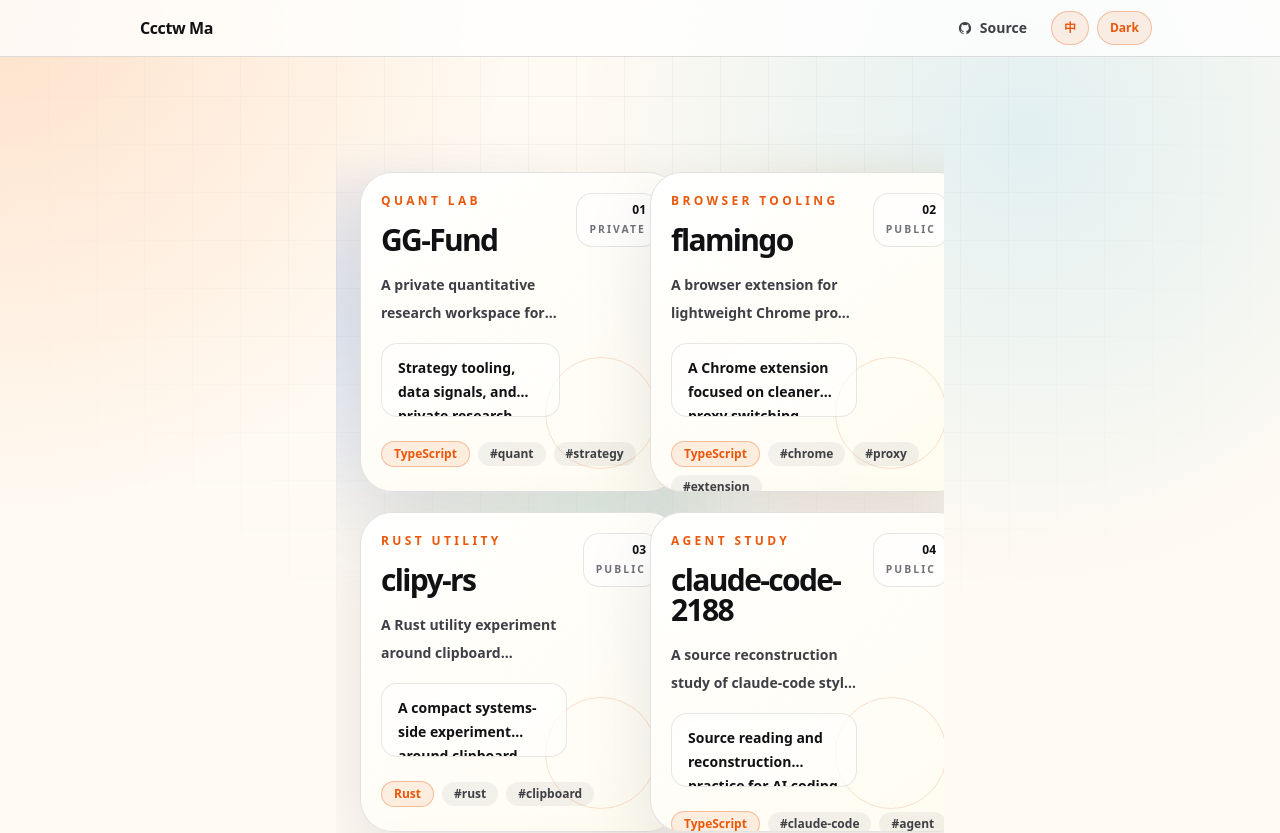
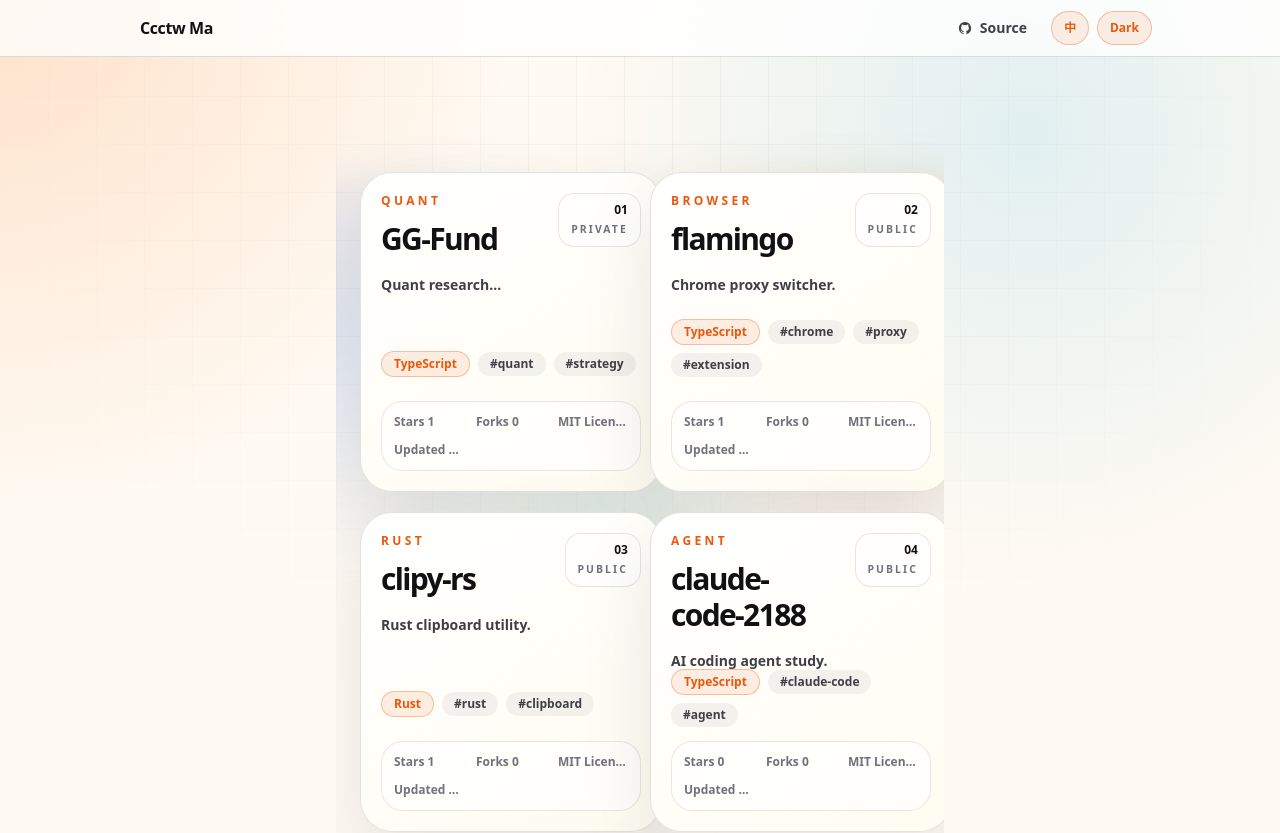
Before and after one commit to ccctw-ma/ccctw-ma.github.io, a Next.js app: page /projects in a window 1280 px wide. Shown: the top 833 px of the page. Built offline with nearby package versions, Linux system fonts and the light colour scheme; no server answers.

Commit message:
Fix projects card text layout

```diff
--- a/src/app/globals.css
+++ b/src/app/globals.css
@@ -283,6 +283,19 @@ html[data-theme="dark"] .profile-meta {
   -webkit-backdrop-filter: blur(20px);
 }
 
+@media (min-width: 768px) {
+  .project-card {
+    aspect-ratio: 1 / 1.18;
+    min-height: 20rem;
+  }
+}
+
+@media (min-width: 1280px) {
+  .project-card {
+    aspect-ratio: 1 / 1.06;
+  }
+}
+
 html[data-theme="dark"] .project-card {
   background:
     linear-gradient(145deg, rgba(24, 24, 27, 0.88), rgba(15, 23, 42, 0.64)),
@@ -317,24 +330,11 @@ html[data-theme="dark"] .project-card {
     transform 520ms cubic-bezier(0.19, 1, 0.22, 1);
 }
 
-.project-card::after {
-  position: absolute;
-  right: 1.4rem;
-  bottom: 1.4rem;
-  z-index: -1;
-  width: 7rem;
-  height: 7rem;
-  border: 1px solid color-mix(in srgb, var(--accent) 18%, transparent);
-  border-radius: 999px;
-  content: "";
-}
-
 .project-card:hover {
   border-color: color-mix(in srgb, var(--accent) 40%, transparent);
   box-shadow:
     0 34px 90px rgba(15, 23, 42, 0.14),
     inset 0 1px 0 rgba(255, 255, 255, 0.94);
-  transform: translateY(-0.35rem);
 }
 
 html[data-theme="dark"] .project-card:hover {
@@ -348,17 +348,17 @@ html[data-theme="dark"] .project-card:hover {
   transform: translateX(0);
 }
 
-.project-description,
-.project-impact {
+.project-name-link {
+  overflow-wrap: anywhere;
+  word-break: break-word;
+  hyphens: auto;
+}
+
+.project-description {
   display: -webkit-box;
   overflow: hidden;
   -webkit-box-orient: vertical;
-  -webkit-line-clamp: 2;
-}
-
-.project-impact {
-  border: 1px solid color-mix(in srgb, var(--border) 72%, transparent);
-  background: color-mix(in srgb, var(--surface-strong) 62%, transparent);
+  -webkit-line-clamp: 1;
 }
 
 .project-number {
@@ -368,7 +368,11 @@ html[data-theme="dark"] .project-card:hover {
 }
 
 .project-topic {
+  max-width: 100%;
+  overflow: hidden;
   color: var(--muted);
+  text-overflow: ellipsis;
+  white-space: nowrap;
   background: color-mix(in srgb, var(--fg) 5%, transparent);
 }
 
@@ -376,6 +380,13 @@ html[data-theme="dark"] .project-card:hover {
   color: var(--subtle);
   border: 1px solid color-mix(in srgb, var(--border) 72%, transparent);
   background: color-mix(in srgb, var(--surface-strong) 66%, transparent);
+}
+
+.project-meta > * {
+  min-width: 0;
+  overflow: hidden;
+  text-overflow: ellipsis;
+  white-space: nowrap;
 }
 
 .project-demo-link {
--- a/src/components/ProjectGrid.tsx
+++ b/src/components/ProjectGrid.tsx
@@ -9,39 +9,27 @@ const projectCaseNotes: Record<
   {
     eyebrow: string;
     eyebrowZh: string;
-    impact: string;
-    impactZh: string;
   }
 > = {
   "GG-Fund": {
-    eyebrow: "Quant Lab",
+    eyebrow: "Quant",
     eyebrowZh: "量化实验室",
-    impact: "Strategy tooling, data signals, and private research workflow.",
-    impactZh: "策略工具、数据信号与私有研究工作流。",
   },
   flamingo: {
-    eyebrow: "Browser Tooling",
+    eyebrow: "Browser",
     eyebrowZh: "浏览器工具",
-    impact: "A Chrome extension focused on cleaner proxy switching.",
-    impactZh: "聚焦更清爽代理切换体验的 Chrome 扩展。",
   },
   "clipy-rs": {
-    eyebrow: "Rust Utility",
+    eyebrow: "Rust",
     eyebrowZh: "Rust 工具",
-    impact: "A compact systems-side experiment around clipboard productivity.",
-    impactZh: "围绕剪贴板效率的小型系统侧实验。",
   },
   "claude-code-2188": {
-    eyebrow: "Agent Study",
+    eyebrow: "Agent",
     eyebrowZh: "Agent 研究",
-    impact: "Source reading and reconstruction practice for AI coding workflows.",
-    impactZh: "面向 AI 编码工作流的源码阅读与复刻实践。",
   },
   "ccctw-music": {
-    eyebrow: "Music Product",
+    eyebrow: "Music",
     eyebrowZh: "音乐产品",
-    impact: "A multi-source music experience designed as a complete web product.",
-    impactZh: "以完整 Web 产品方式构建的多源音乐体验。",
   },
 };
 
@@ -50,8 +38,6 @@ function getCaseNote(project: OpenSourceProject) {
     projectCaseNotes[project.name] ?? {
       eyebrow: "Engineering Case",
       eyebrowZh: "工程案例",
-      impact: "A selected project with implementation details and live repository data.",
-      impactZh: "一个带有实现细节和实时仓库数据的精选项目。",
     }
   );
 }
@@ -74,15 +60,15 @@ export default function ProjectGrid({ projects }: ProjectGridProps) {
         return (
           <article
             key={project.id}
-            className="project-card group flex flex-col rounded-[2rem] border p-5 transition duration-300 md:aspect-square"
+            className="project-card group flex flex-col rounded-[2rem] border p-5 transition duration-300"
           >
-            <div className="flex items-start justify-between gap-4">
+            <div className="flex min-h-0 items-start justify-between gap-4">
               <div className="min-w-0">
-                <p className="text-accent mb-4 text-xs font-black uppercase tracking-[0.28em]">
+                <p className="text-accent mb-3 truncate text-xs font-black uppercase tracking-[0.28em]">
                   <span className="i18n-en">{note.eyebrow}</span>
                   <span className="i18n-zh">{note.eyebrowZh}</span>
                 </p>
-                <h2 className="text-main flex flex-wrap items-center gap-2 text-3xl font-black leading-none tracking-[-0.055em]">
+                <h2 className="project-name text-main flex flex-wrap items-center gap-2 text-2xl font-black leading-[0.95] tracking-[-0.055em] lg:text-3xl">
                   <a
                     href={project.url}
                     target="_blank"
@@ -92,15 +78,11 @@ export default function ProjectGrid({ projects }: ProjectGridProps) {
                     {project.name}
                   </a>
                 </h2>
-                <p className="project-description text-muted mt-4 max-w-2xl text-sm font-semibold leading-7">
+                <p className="project-description text-muted mt-4 max-w-2xl text-sm font-semibold leading-6">
                   <span className="i18n-en">{project.description}</span>
                   <span className="i18n-zh">
                     {project.descriptionZh ?? project.description}
                   </span>
-                </p>
-                <p className="project-impact mt-4 max-w-2xl rounded-2xl px-4 py-3 text-sm font-bold leading-6">
-                  <span className="i18n-en">{note.impact}</span>
-                  <span className="i18n-zh">{note.impactZh}</span>
                 </p>
               </div>
               <div className="project-number shrink-0 rounded-2xl px-3 py-2 text-right">
@@ -111,7 +93,7 @@ export default function ProjectGrid({ projects }: ProjectGridProps) {
               </div>
             </div>
 
-            <div className="mt-auto flex flex-wrap items-center gap-2 pt-6">
+            <div className="mt-auto flex min-h-0 flex-wrap items-center gap-2 pt-5">
               <span className="accent-pill rounded-full border px-3 py-1 text-xs font-black">
                 {project.language}
               </span>
--- a/src/lib/github.ts
+++ b/src/lib/github.ts
@@ -45,7 +45,7 @@ export const SELECTED_PROJECTS: OpenSourceProject[] = [
   {
     id: 1,
     name: "GG-Fund",
-    description: "A private quantitative research workspace for strategy experiments.",
+    description: "Quant research workspace.",
     descriptionZh: "用于策略实验的私有量化研究工作台。",
     url: "https://github.com/ccctw-ma/GG-Fund",
     language: "TypeScript",
@@ -61,7 +61,7 @@ export const SELECTED_PROJECTS: OpenSourceProject[] = [
   {
     id: 2,
     name: "flamingo",
-    description: "A browser extension for lightweight Chrome proxy switching.",
+    description: "Chrome proxy switcher.",
     descriptionZh: "用于轻量化 Chrome 代理切换的浏览器扩展。",
     url: "https://github.com/ccctw-ma/flamingo",
     language: "TypeScript",
@@ -77,7 +77,7 @@ export const SELECTED_PROJECTS: OpenSourceProject[] = [
   {
     id: 3,
     name: "clipy-rs",
-    description: "A Rust utility experiment around clipboard productivity.",
+    description: "Rust clipboard utility.",
     descriptionZh: "围绕剪贴板效率构建的 Rust 工具实验。",
     url: "https://github.com/ccctw-ma/clipy-rs",
     language: "Rust",
@@ -93,7 +93,7 @@ export const SELECTED_PROJECTS: OpenSourceProject[] = [
   {
     id: 4,
     name: "claude-code-2188",
-    description: "A source reconstruction study of claude-code style agent workflows.",
+    description: "AI coding agent study.",
     descriptionZh: "复刻 claude-code 源码",
     url: "https://github.com/ccctw-ma/claude-code-2188",
     language: "TypeScript",
@@ -109,7 +109,7 @@ export const SELECTED_PROJECTS: OpenSourceProject[] = [
   {
     id: 5,
     name: "ccctw-music",
-    description: "A music website can obtain music resources from various platforms.",
+    description: "Multi-source music site.",
     descriptionZh: "一个可从多个平台获取音乐资源的音乐网站。",
     url: "https://github.com/ccctw-ma/ccctw-music",
     language: "JavaScript",
```
